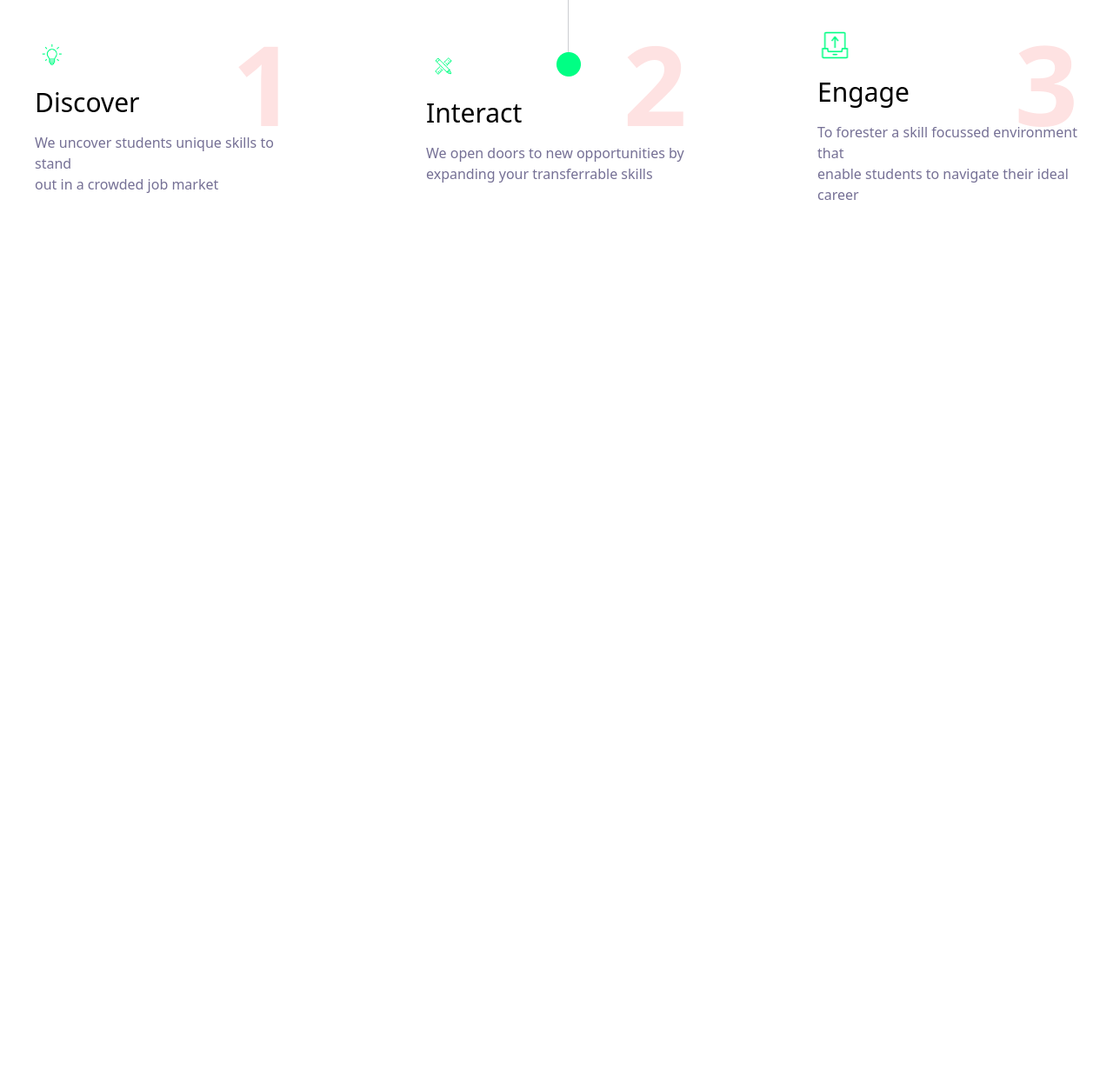
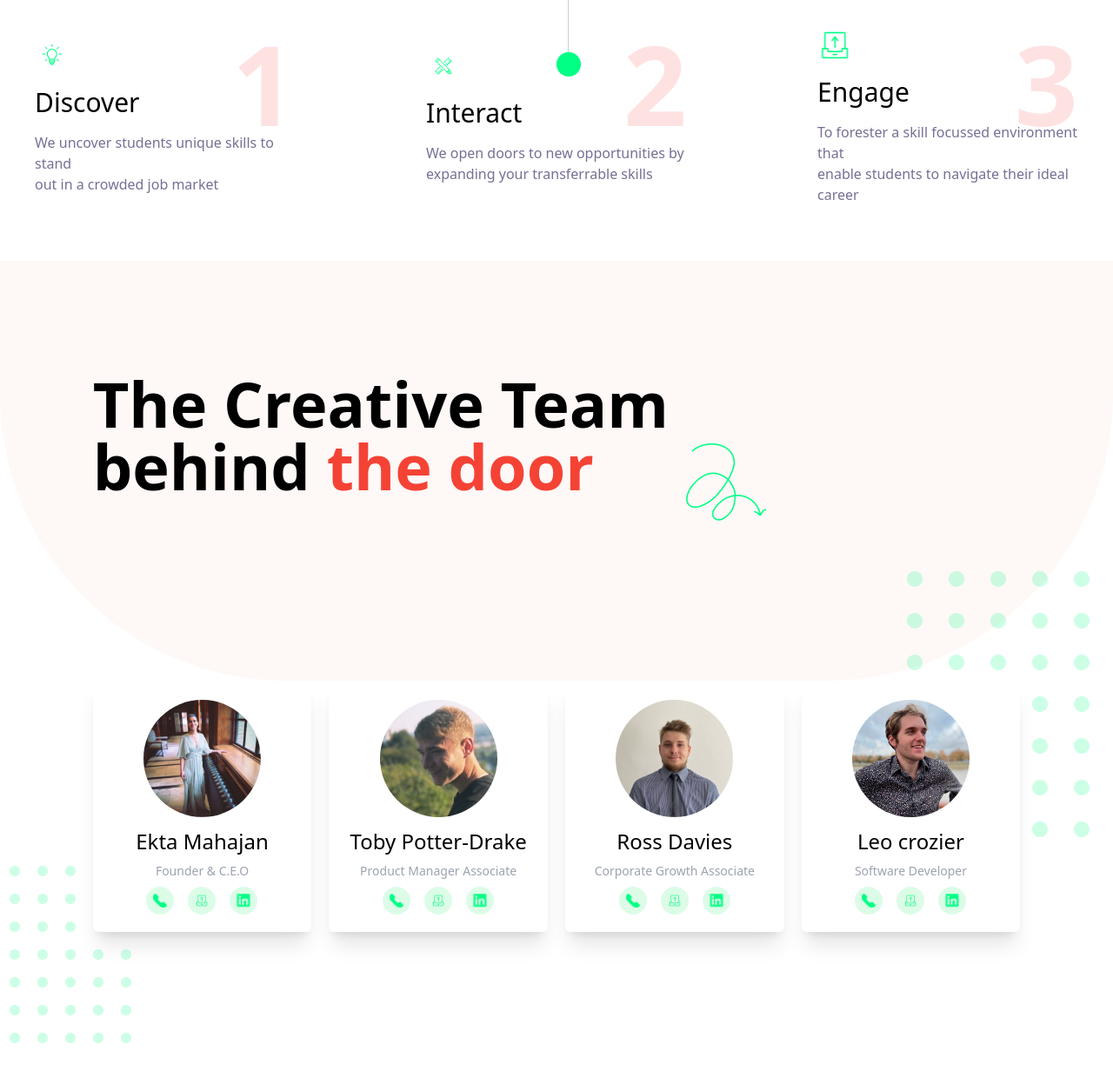
Before and after one commit to withrifat/Assainment4-tailwind2nd-hp, a website built with Vite: page index.html in a window 1280 px wide. Shown: the part 2571-3803 px from the top of the page at 87% size. Before the commit the page ends 2871 px from the top, so only its background shows below. Built offline with nearby package versions, Linux system fonts and the light colour scheme.

Commit message:
team section end

```diff
--- a/index.html
+++ b/index.html
@@ -286,5 +286,106 @@
     </div>
     </section>
     <!-- discover section end-->
+
+        <!-- circle decoration -->
+        <img class="absolute -z-10 dark:hidden" src="images/circle2.png" alt="">
+        <!-- team section start-->
+        <section class="w-full dark:bg-[#1F2937] pt-32 overflow-hidden">
+        <div class="w-10/12 mx-auto">
+            <div class="flex">
+                <h1 class="text-black  dark:text-white  text-3xl   sm:text-7xl  font-bold">
+                    The Creative Team <br> behind <span class="text-[#F44335]">the door</span>
+                </h1>
+
+                <img class="md:mt-16" src="images/Arrow.png" alt="">
+            </div>
+
+            <div class="w-full   mx-auto  flex  flex-col   md:flex-row   gap-5  relative   mb-40 mt-40">
+                <img class="absolute -bottom-32 -left-32 -z-10 dark:z-0 dark:opacity-10 lg:inline-block" src="images/2x.png" alt="">
+    <div class="team-card">
+    <img class="rounded-full  w-[135px]  h-[135px]" src="images/team-1.png" alt="">
+
+     <div class="space-y-2">
+      <h3 class="text-2xl font-medium dark:text-white">Ekta Mahajan</h3>
+
+           <p class="text-sm text-gray-400">Founder & C.E.O</p>
+
+         <div class="flex gap-1 sm:gap-4 md:justify-center">
+          <div class="p-2 bg-green-100 dark:bg-green-950 rounded-full flex-shrink-0"><img class="h-[16px] w-[16px]"
+            src="images/telephone-icon.png" alt=""></div>
+
+                        <div class="p-2 bg-green-100 dark:bg-green-950 rounded-full flex-shrink-0"><img class="h-[16px] w-[16px]" src="images/-icon.png" alt=""></div>
+
+                        <div class="p-2 bg-green-100 dark:bg-green-950 rounded-full flex-shrink-0"><img class="h-[16px] w-[16px]" src="images/linkedin-icon.png" alt="linkedin-icon"></div>
+                    </div>
+                    </div>
+                </div>
+
+                <div class="team-card">
+                    <img class="rounded-full
+        w-[135px]
+       h-[135px]" src="images/team-img2.png" alt="team-img1">
+
+             <div class="space-y-2">
+           <h3 class="text-2xl font-medium dark:text-white">Toby Potter-Drake</h3>
+
+                    <p class="text-sm text-gray-400">Product Manager Associate</p>
+
+                    <div class="flex gap-1 sm:gap-4 md:justify-center">
+                        <div class="p-2 bg-green-100 dark:bg-green-950 rounded-full flex-shrink-0"><img class="h-[16px] w-[16px]" src="images/telephone-icon.png" alt="telephone-icon"></div>
+
+                        <div class="p-2 bg-green-100 dark:bg-green-950 rounded-full flex-shrink-0"><img class="h-[16px] w-[16px]" src="images/-icon.png" alt="print-icon"></div>
+
+                        <div class="p-2 bg-green-100 dark:bg-green-950 rounded-full flex-shrink-0"><img class="h-[16px] w-[16px]" src="images/linkedin-icon.png" alt="linkedin-icon"></div>
+                    </div>
+                    </div>
+                </div>
+
+                <div class="team-card">
+                    <img class="rounded-full
+                                w-[135px]
+                                h-[135px]" src="images/team-img3.png" alt="team-img1">
+
+                    <div class="space-y-2">
+                        <h3 class="text-2xl font-medium dark:text-white">Ross Davies</h3>
+
+                    <p class="text-sm text-gray-400">Corporate Growth Associate</p>
+
+                    <div class="flex gap-1 sm:gap-4 md:justify-center">
+                        <div class="p-2 bg-green-100 dark:bg-green-950 rounded-full flex-shrink-0"><img class="h-[16px] w-[16px]" src="images/telephone-icon.png" alt="telephone-icon"></div>
+
+                        <div class="p-2 bg-green-100 dark:bg-green-950 rounded-full flex-shrink-0"><img class="h-[16px] w-[16px]" src="images/-icon.png" alt="print-icon"></div>
+
+                        <div class="p-2 bg-green-100 dark:bg-green-950 rounded-full flex-shrink-0"><img class="h-[16px] w-[16px]" src="images/linkedin-icon.png" alt="linkedin-icon"></div>
+                    </div>
+                    </div>
+                </div>
+
+                <div class="team-card">
+                    <img class="rounded-full
+                                w-[135px]
+                                h-[135px]" src="images/team-img4.png" alt="team-img1">
+
+                    <div class="space-y-2">
+                        <h3 class="text-2xl font-medium dark:text-white">Leo crozier </h3>
+
+                    <p class="text-sm text-gray-400">Software Developer</p>
+
+                    <div class="flex gap-1 sm:gap-4 md:justify-center">
+                        <div class="p-2 bg-green-100 dark:bg-green-950 rounded-full flex-shrink-0"><img class="h-[16px] w-[16px]" src="images/telephone-icon.png" alt="telephone-icon"></div>
+
+                        <div class="p-2 bg-green-100 dark:bg-green-950 rounded-full flex-shrink-0"><img class="h-[16px] w-[16px]" src="images/-icon.png" alt="print-icon"></div>
+
+                        <div class="p-2 bg-green-100 dark:bg-green-950 rounded-full flex-shrink-0"><img class="h-[16px] w-[16px]" src="images/linkedin-icon.png" alt="linkedin-icon"></div>
+                    </div>
+                    </div>
+                </div>
+
+                <img class="absolute -top-32 -right-32 -z-10 dark:z-0 dark:opacity-10 lg:inline-block" src="images/3x.png" alt="Combined-Shape">
+            </div>
+        </div>
+   </section>
+    <!-- team section end-->
+
   </body>
 </html>
```
